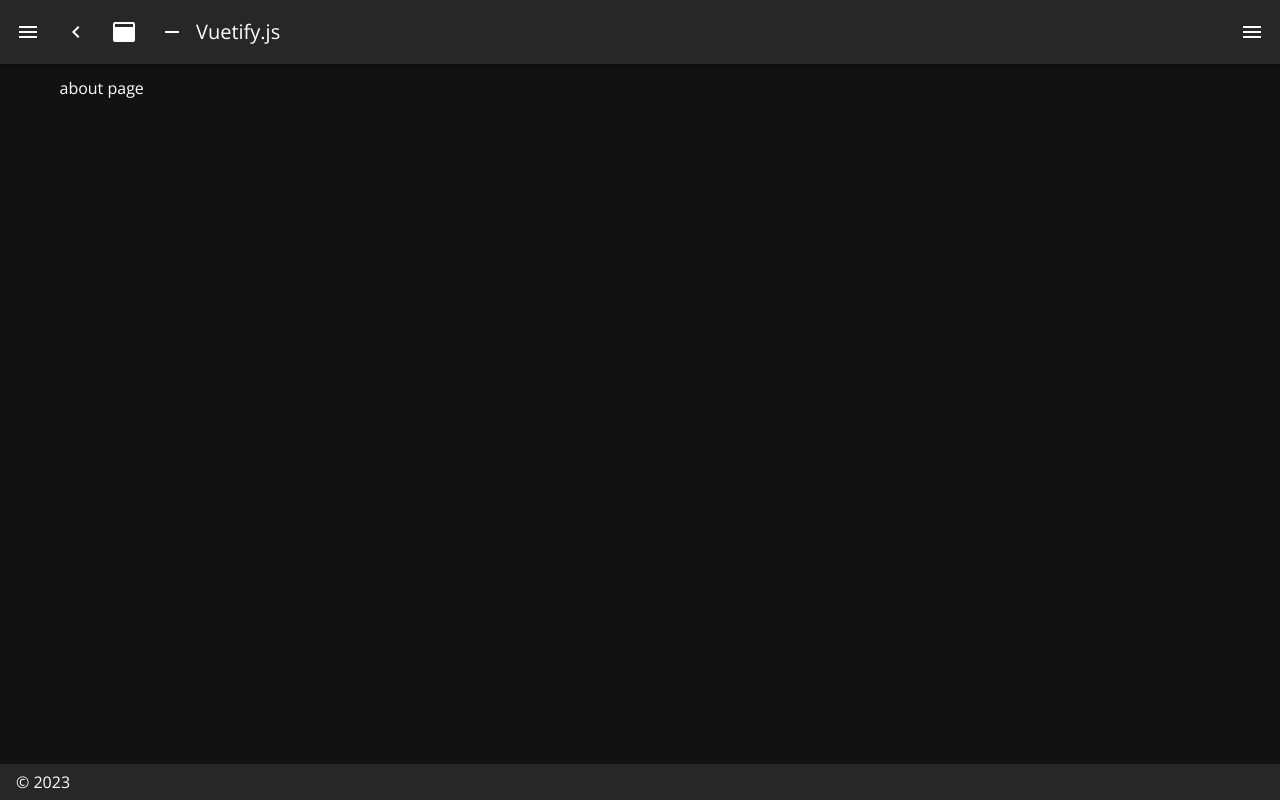
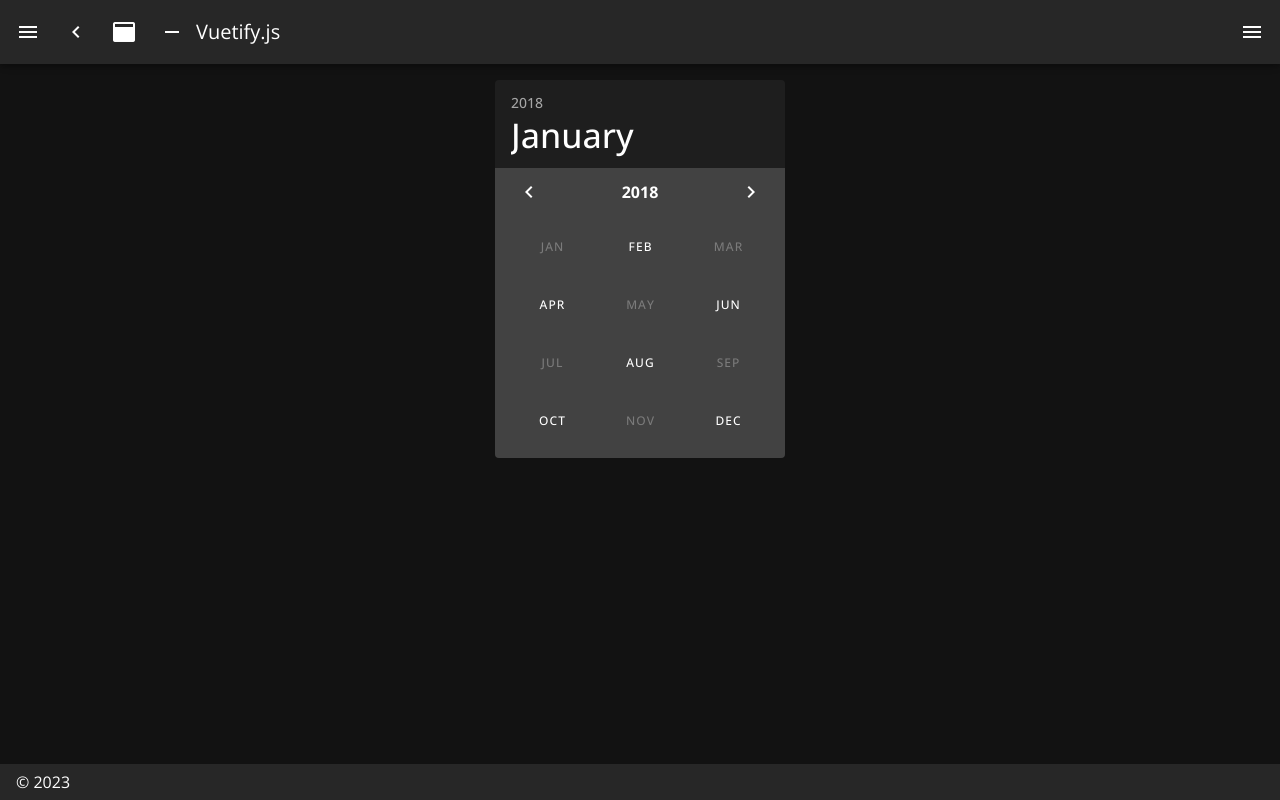
Before and after one commit to vitalii-minchuk/nuxty, a Nuxt app: page /about in a window 1280 px wide. Built offline with nearby package versions, Linux system fonts and the light colour scheme.

Commit message:
date picker

```diff
--- a/pages/about/index.vue
+++ b/pages/about/index.vue
@@ -1,10 +1,19 @@
 <template>
-  <div>
-    about page
-  </div>
+    <v-row justify="center">
+      <v-date-picker v-model="date" :allowed-dates="allowedMonths" type="month" class="mt-4" min="2017-06"
+        max="2019-10"></v-date-picker>
+    </v-row>
 </template>
 <script>
 export default {
+  data() {
+    return {
+      date: '2018',
+    }
+  },
 
+  methods: {
+    allowedMonths: val => parseInt(val.split('-')[1], 10) % 2 === 0,
+  },
 }
 </script>
```
